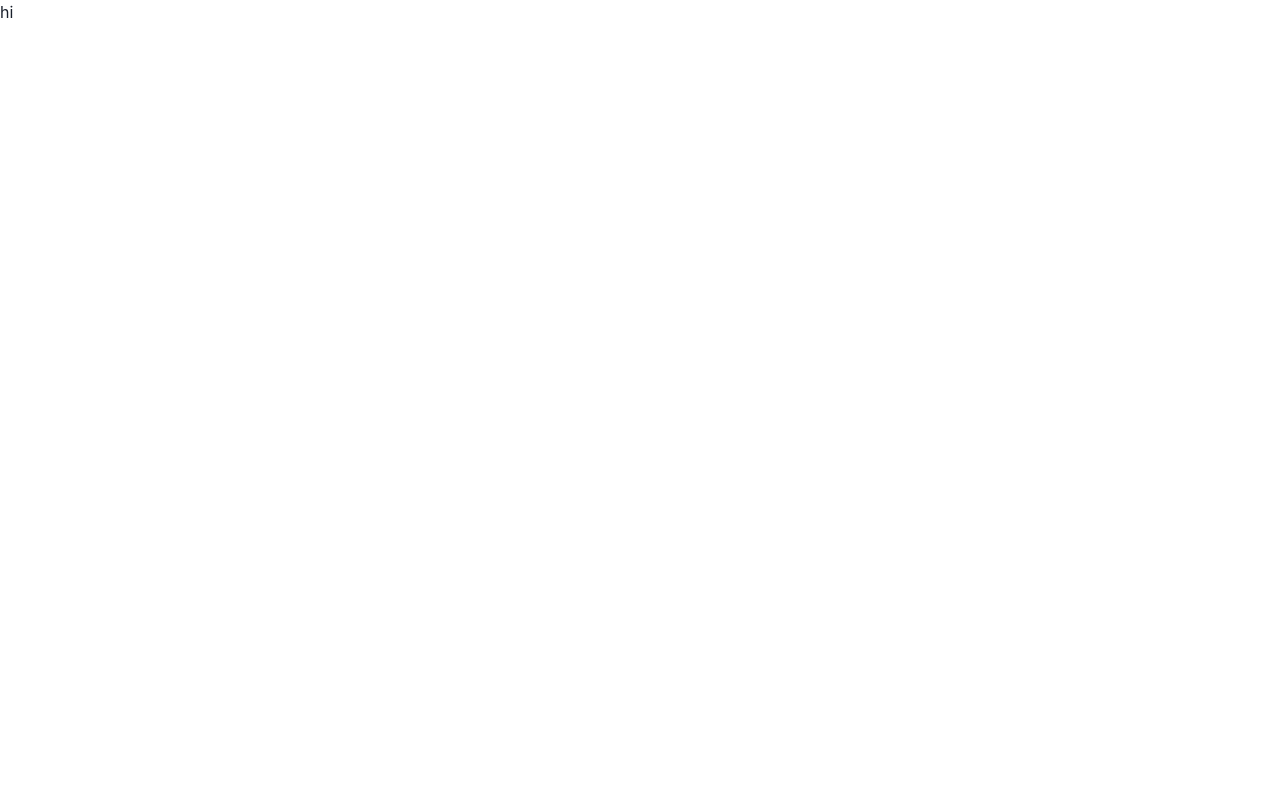
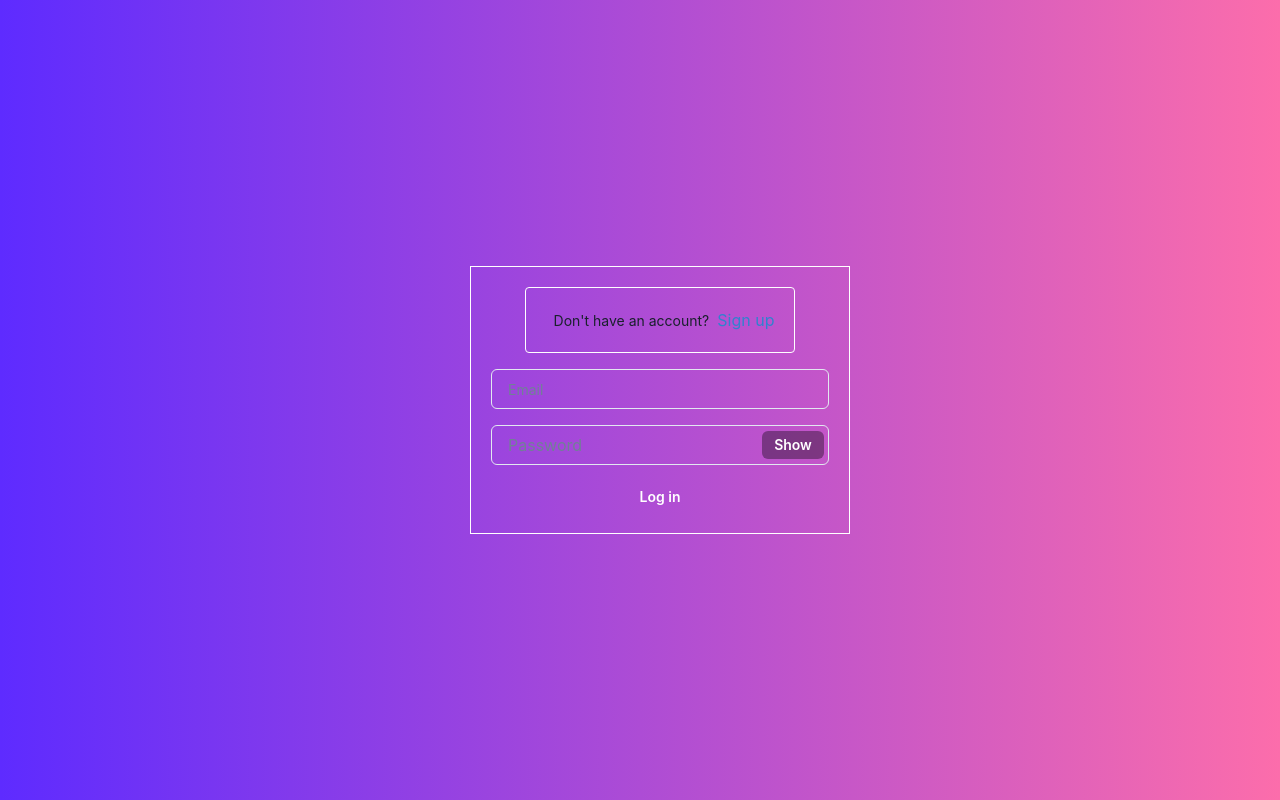
Before and after one commit to LeoDavynci/VSell, a React (Vite) app: page /auth in a window 1280 px wide. Built offline with nearby package versions, Linux system fonts and the light colour scheme.

Commit message:
Started work on the login and auth page

```diff
--- a/package.json
+++ b/package.json
@@ -15,7 +15,9 @@
     "@emotion/styled": "^11.11.5",
     "framer-motion": "^11.2.10",
     "react": "^18.2.0",
-    "react-dom": "^18.2.0"
+    "react-dom": "^18.2.0",
+    "react-icons": "^5.2.1",
+    "react-router-dom": "^6.23.1"
   },
   "devDependencies": {
     "@types/react": "^18.2.66",
--- a/src/App.jsx
+++ b/src/App.jsx
@@ -1,7 +1,14 @@
-import { useState } from 'react'
+import {Route, Routes } from 'react-router-dom'
+import HomePage from './pages/HomePage/HomePage'
+import AuthPage from './pages/AuthPage/AuthPage'
 
 function App() {
-  return <> hi </>
+  return <>
+    <Routes>
+      <Route path='/' element={<HomePage />} />
+      <Route path='/auth' element={<AuthPage />} />
+    </Routes>
+  </>
 
 }
 
--- /dev/null
+++ b/src/components/AuthForm/AuthForm.jsx
@@ -0,0 +1,69 @@
+import { Box, Button, Flex, Input, InputGroup, InputRightElement, VStack } from "@chakra-ui/react"
+import React, { useState } from "react"
+
+const AuthForm = () => {
+    const [isLogin, setIsLogin] = useState(true)
+    const [show, setShow] = React.useState(false)
+    const handleClick = () => setShow(!show)
+
+  return <>
+      <Box border={"1px solid white"} padding={5}>
+          <VStack spacing={4}>
+
+              <Box border={"1px solid white"} borderRadius={4} padding={5}>
+                  <Flex alignItems={"center"} justifyContent={"center"}>
+                      <Box mx={2} fontSize={14}>
+                          {isLogin ? "Don't have an account?": "Already have an account?"}
+                      </Box>
+                      <Box onClick={() => setIsLogin(!isLogin)} color={"blue.500"} cursor={"pointer"}>
+                          {isLogin ? "Sign up": "Log in"}
+                      </Box>
+                  </Flex>
+            </Box>
+
+              {!isLogin ? (
+                <Input
+                  placeholder="Name"
+                  fontSize={14}
+                  type="username"
+              />
+              ) : null }
+
+              <Input
+                  placeholder="Email"
+                  fontSize={14}
+                  type="email"
+              />
+
+              <InputGroup>
+                <Input
+                    pr='4.5rem'
+                    type={show ? 'text' : 'password'}
+                    placeholder='Password'
+                  />
+                <InputRightElement width='4.5rem'>
+                    <Button h='1.75rem' size='sm' onClick={handleClick} colorScheme="blackAlpha" color="white">
+                    {show ? 'Hide' : 'Show'}
+                    </Button>
+                </InputRightElement>
+              </InputGroup>
+
+
+              {!isLogin ? (
+                  <Input
+                      placeholder="Confirm Password"
+                      fontSize={14}
+                      type="password"
+                  />
+              ) : null}
+
+              <Button w={"full"} colorScheme="black" size={"sm"} fontSize={14}>
+                  {isLogin? "Log in" : "Sign Up" }
+              </Button>
+
+      </VStack>
+    </Box >
+</>
+}
+
+export default AuthForm
--- a/src/main.jsx
+++ b/src/main.jsx
@@ -3,11 +3,31 @@ import ReactDOM from 'react-dom/client'
 import App from './App.jsx'
 import './index.css'
 import { ChakraProvider } from '@chakra-ui/react'
+import { extendTheme } from '@chakra-ui/react'
+import { mode } from '@chakra-ui/theme-tools'
+import { BrowserRouter} from 'react-router-dom'
+
+const styles = {
+  global: (props) => ({
+    body: {
+      bg: mode("linear-gradient(to right, #5E2BFF, #FC6DAB)")(props),
+      color:mode("gray.800", "whiteAlpha.900")(props)
+    }
+  })
+}
+const config = {
+  initialColorMode: 'light',
+  useSystemColorMode: false,
+}
+
+const theme = extendTheme({ config,styles })
 
 ReactDOM.createRoot(document.getElementById('root')).render(
   <React.StrictMode>
-    <ChakraProvider>
+    <BrowserRouter>
+    <ChakraProvider theme={theme}>
       <App />
     </ChakraProvider>
+    </BrowserRouter>
   </React.StrictMode>,
 )
--- /dev/null
+++ b/src/pages/AuthPage/AuthPage.jsx
@@ -0,0 +1,22 @@
+import { Box, Container, Flex, VStack } from "@chakra-ui/react"
+import AuthForm from "../../components/AuthForm/AuthForm"
+
+const AuthPage = () => {
+  return (
+      <Flex minH={"100vh"} justifyContent={"center"} alignItems={"center"} px={4}>
+          <Container maxW={"container.md"} padding={0}>
+              <Flex justifyContent={"center"} alignItems={"center"} gap={10}>
+                  <Box display={{ base: "none", md: "block" }}>
+
+                  </Box>
+
+                  <VStack spacing={4} align={"stretch"}>
+                  <AuthForm />
+                </VStack>
+              </Flex>
+          </Container>
+    </Flex>
+  )
+}
+
+export default AuthPage
--- /dev/null
+++ b/src/pages/HomePage/HomePage.jsx
@@ -0,0 +1,8 @@
+
+const HomePage = () => {
+  return (
+    <div>HomePage</div>
+  )
+}
+
+export default HomePage
```
Also changed, not shown: 1 other file (tests, documents, lock files or other folders).
